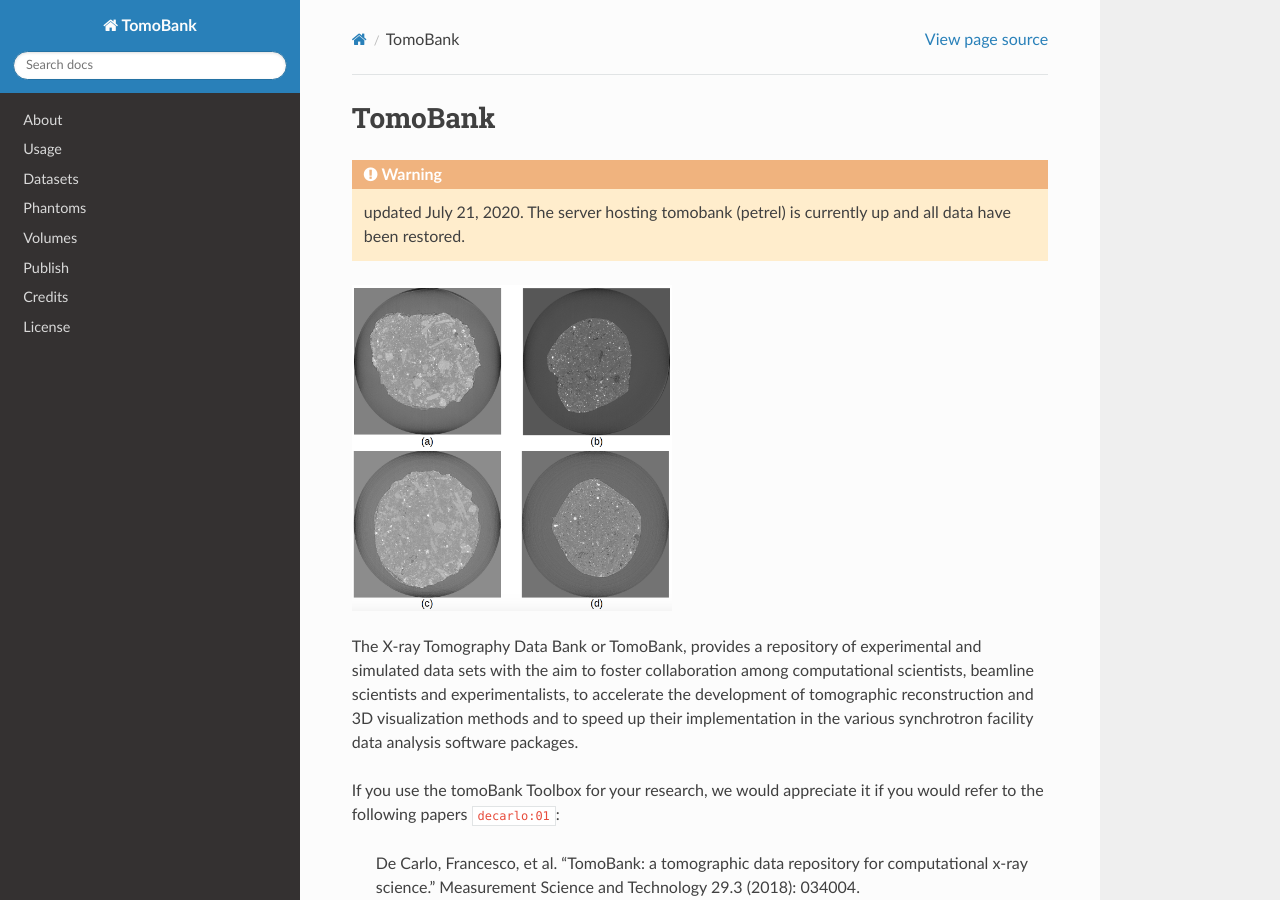
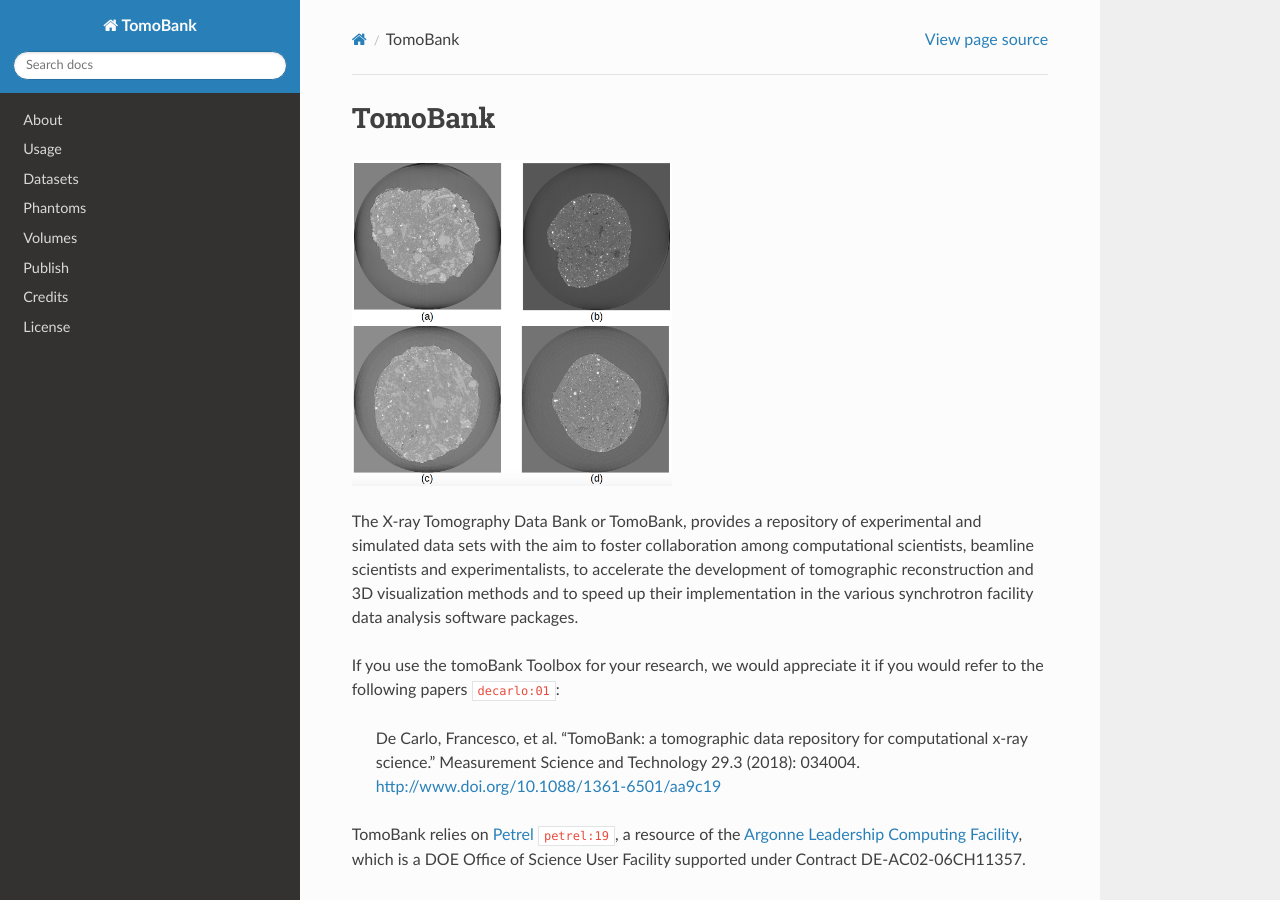
Before and after one commit to tomography/tomobank, a Sphinx documentation site: the page built from docs/index.rst, in a window 1280 px wide and 900 px high. Built offline with Sphinx 7.4.7 and the Read the Docs theme 2.0.0, drawn with Linux system fonts in a browser that asks for light colours; cross-references to code outside the pages are shown as plain code.

Commit message:
Update index.rst

```diff
--- a/docs/index.rst
+++ b/docs/index.rst
@@ -1,8 +1,6 @@
 ========
 TomoBank
 ========
-
-.. warning:: updated July 21, 2020. The server hosting tomobank (petrel) is currently up and all data have been restored.
 
 
 .. image:: source/img/tomobank-logo.png
```
